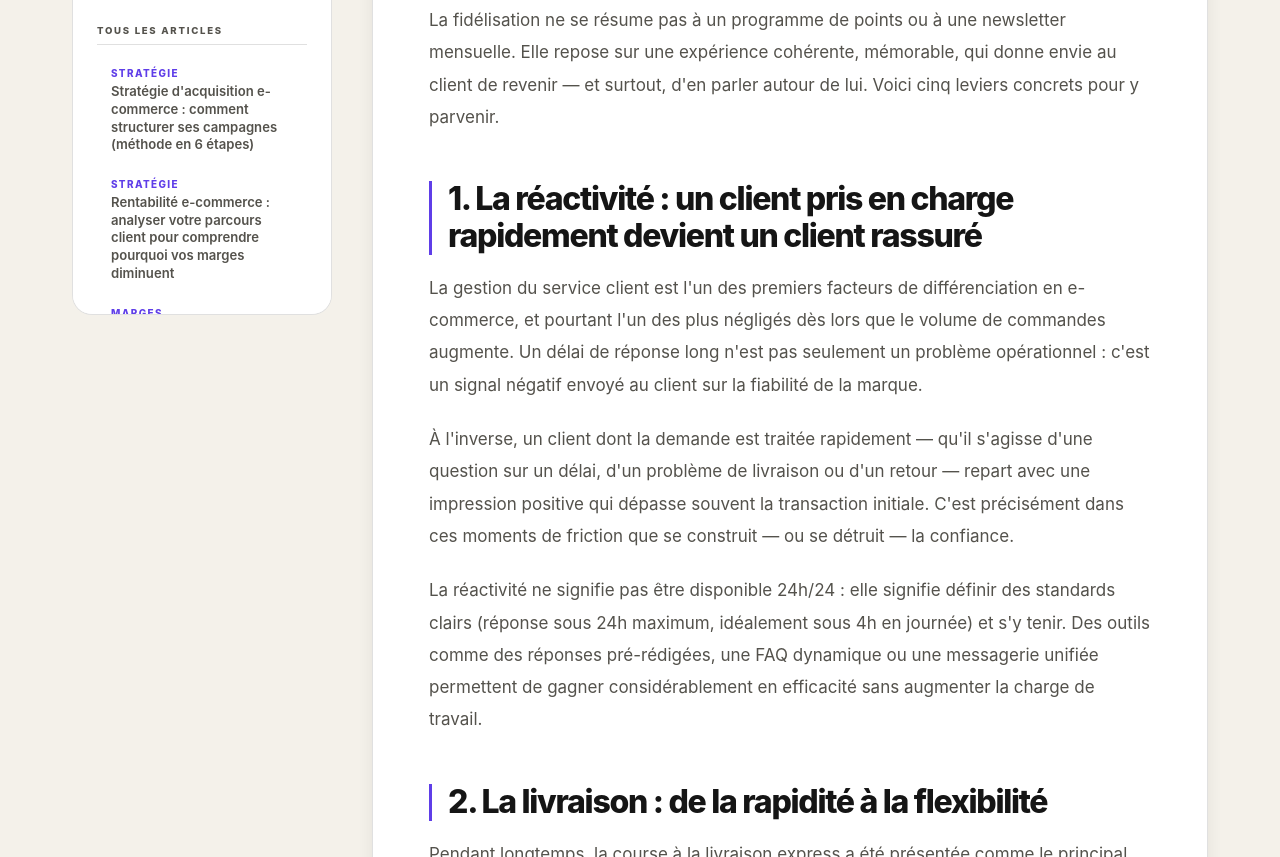
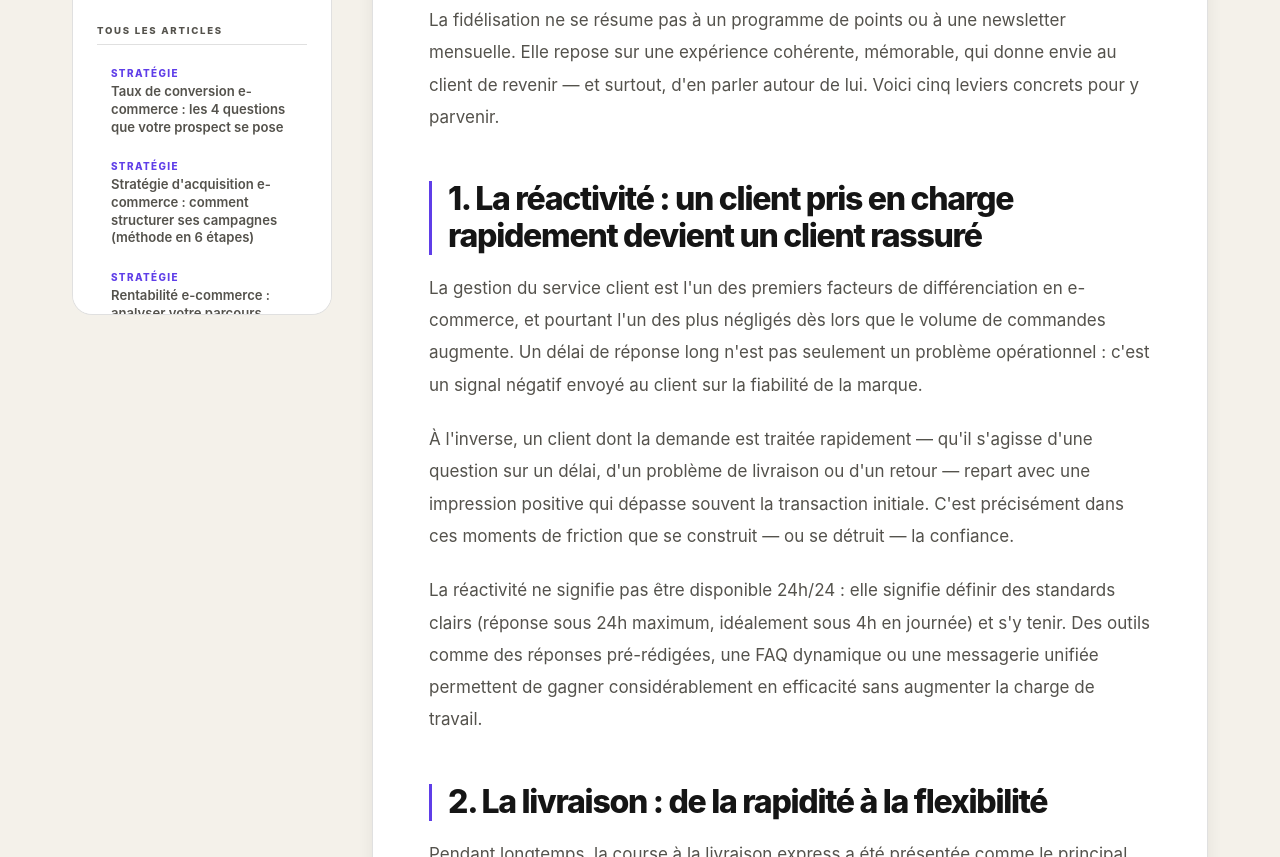
Before and after one commit to bibzille-crypto/upglide-site, a website: page blog/cinq-leviers-pour-transformer-chaque-client-satisfait-en-ambassadeur-de-marque.html in a window 1280 px wide. Shown: the part 1034-1891 px from the top of the page. Drawn offline with Linux system fonts and the light colour scheme; files whose address does not match are found by name.

Commit message:
chore: régénération des pages statiques articles

```diff
--- a/blog/cinq-leviers-pour-transformer-chaque-client-satisfait-en-ambassadeur-de-marque.html
+++ b/blog/cinq-leviers-pour-transformer-chaque-client-satisfait-en-ambassadeur-de-marque.html
@@ -623,6 +623,10 @@
     <div id="all-articles-section">
       <div class="sidebar-heading">Tous les articles</div>
       <nav id="sidebar-articles">
+      <a href="/blog/taux-de-conversion-e-commerce-les-4-questions-que-votre-prospect-se-pose" class="art-list-link">
+        <span class="art-list-cat">Stratégie</span>
+        <span class="art-list-title">Taux de conversion e-commerce : les 4 questions que votre prospect se pose</span>
+      </a>
       <a href="/blog/structurer-ses-campagnes-e-commerce" class="art-list-link">
         <span class="art-list-cat">Stratégie</span>
         <span class="art-list-title">Stratégie d'acquisition e-commerce : comment structurer ses campagnes (méthode en 6 étapes)</span>
```
Also changed, not shown: blog/augmenter-panier-moyen-ecommerce.html (+4 -0 lines), blog/rentabilite-e-commerce-le-parcours-client-revele-pourquoi-vendre-plus-peut-vous-.html (+4 -0 lines), blog/structurer-ses-campagnes-e-commerce.html (+4 -0 lines).
